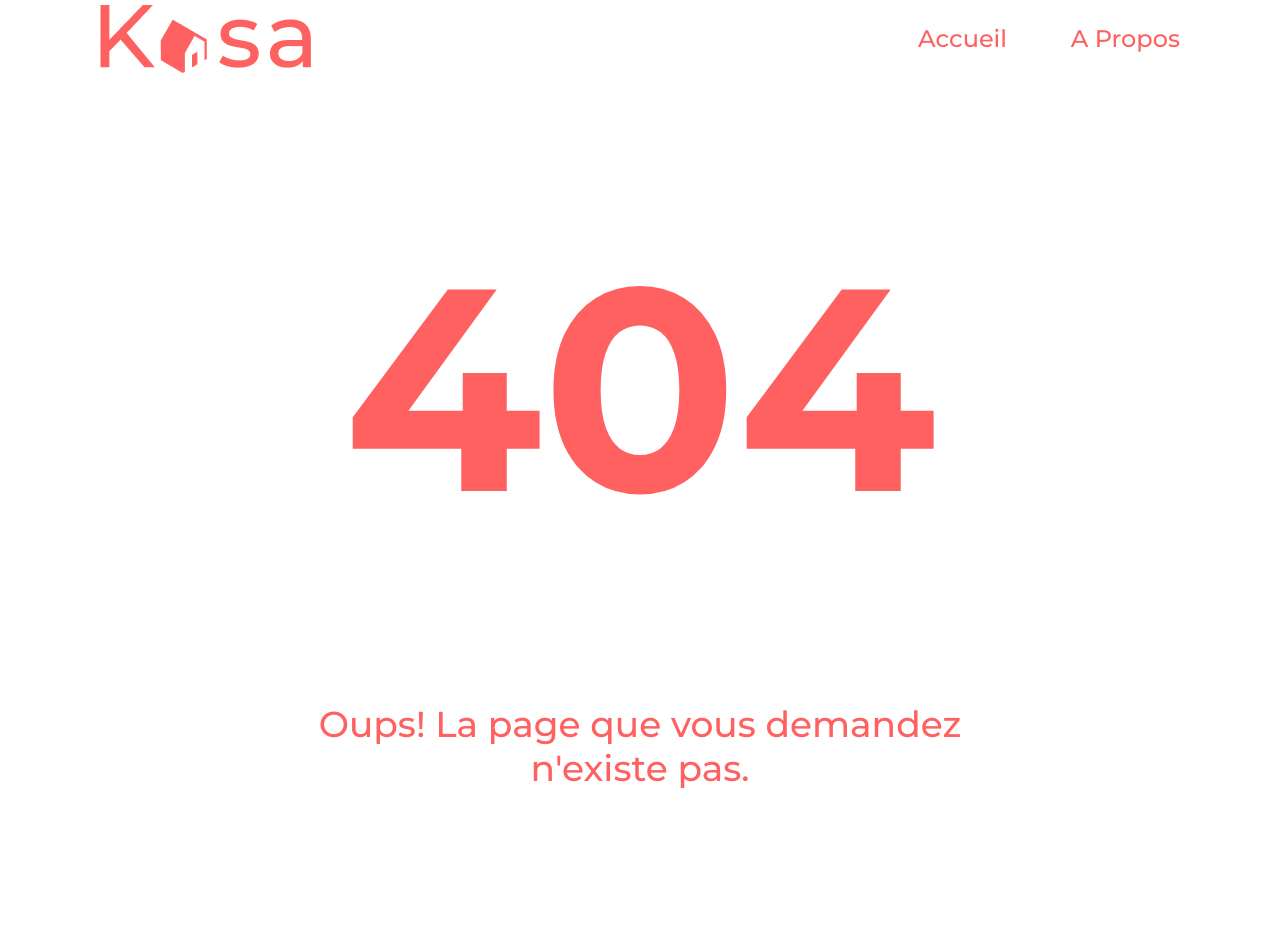
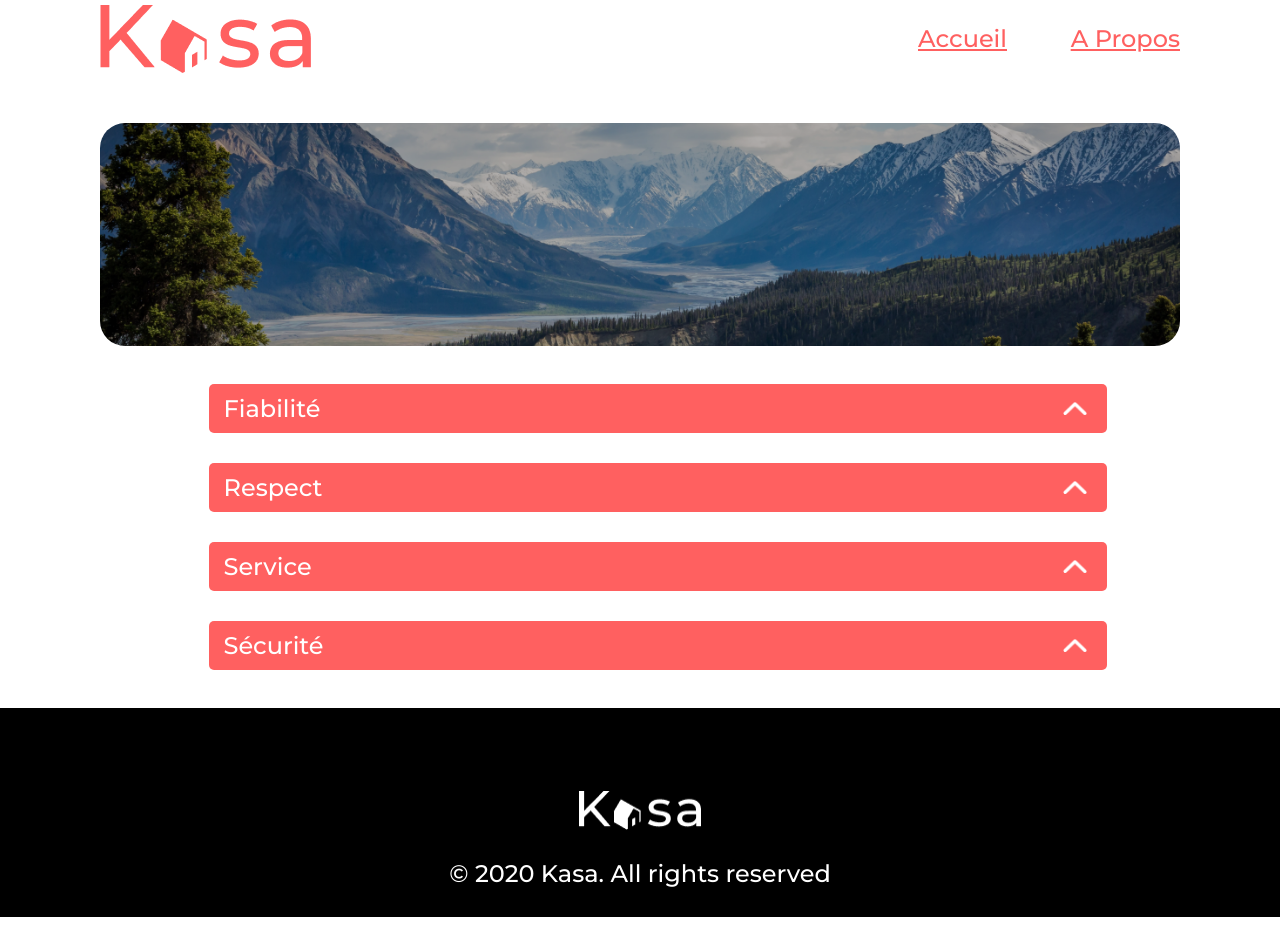
Before and after one commit to Anthony63000/Kasa, a React (Create React App) app: page /Kasa/About in a window 1280 px wide. Before the commit this address had no page. Shown: the part 40-971 px from the top of the page. Built offline with nearby package versions, Linux system fonts and the light colour scheme.

Commit message:
Corrections navigation

```diff
--- a/src/components/Cards/Cards.jsx
+++ b/src/components/Cards/Cards.jsx
@@ -9,7 +9,7 @@ function Cards() {
     <section>
       <div className={styles.cardsContainer}>
         {data.map((card, index) => (
-          <Link to={`/Logement/${card.id}`}
+          <Link to={`/Kasa/Logement/${card.id}`}
             key={index}
             className={styles.cardLink}
           >
--- a/src/components/Error/error.jsx
+++ b/src/components/Error/error.jsx
@@ -13,7 +13,7 @@ function ErrorContent() {
                     Oups! La page que vous demandez n'existe pas.
                 </p>
                 <NavLink className={styles.link}
-                    to={"/Home"}>
+                    to={"/Kasa/"}>
                         Retourner sur la page d'accueil
                 </NavLink>
             </div>
--- a/src/components/Header/Header.jsx
+++ b/src/components/Header/Header.jsx
@@ -17,7 +17,7 @@ function Header() {
                 </div>
                 <nav className={styles.listContainer}>
                     <NavLink
-                        to={"/Home"}
+                        to={"/Kasa/"}
                         className={({isActive}) =>
                         (isActive ? `${styles.list} ${styles.listFirst} ${styles.activeLink}`
                         :
@@ -25,7 +25,7 @@ function Header() {
                             Accueil
                     </NavLink>
                     <NavLink
-                        to={"/About"}
+                        to={"/Kasa/About"}
                         className={({isActive}) =>
                         (isActive ? `${styles.list} ${styles.listSecond} ${styles.activeLink}`
                         :
--- a/src/index.jsx
+++ b/src/index.jsx
@@ -16,10 +16,10 @@ root.render(
   <React.StrictMode>
     <Router>
       <Routes>
-        <Route path='/Home' element={<Home />}></Route>
-        <Route path='/About' element={<About />}></Route>
+        <Route path='/Kasa/' element={<Home />}></Route>
+        <Route path='/Kasa/About' element={<About />}></Route>
         <Route path='*' element={<Error />}></Route>
-        <Route path="/Logement/:id" element={<Logement />}></Route>
+        <Route path="/Kasa/Logement/:id" element={<Logement />}></Route>
       </Routes>
     </Router>
   </React.StrictMode>
```
